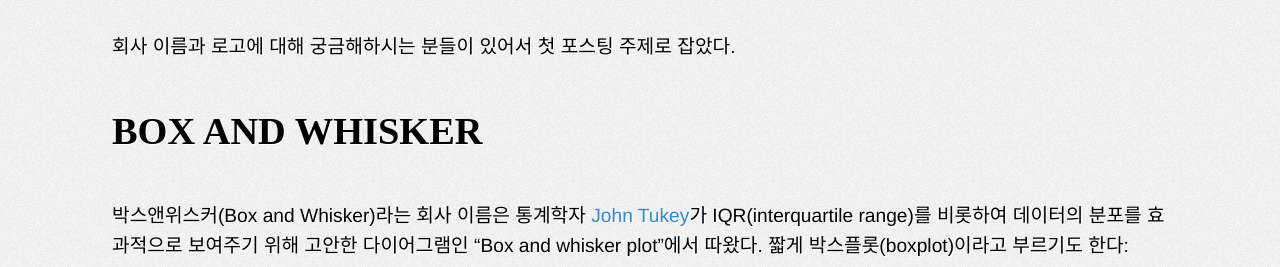
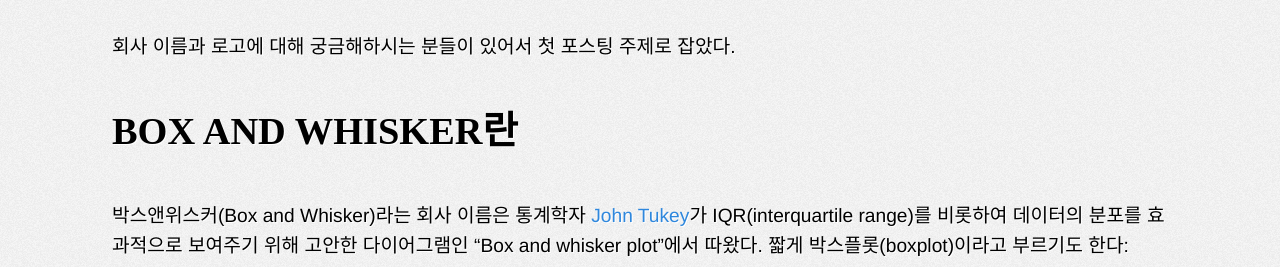
Before and after one commit to boxnwhiskr/boxnwhiskr.github.io, a Jekyll site: the page built from _posts/2014-09-03-whats_in_a_name.markdown, in a window 1280 px wide and 900 px high, cut to the strip 371-638 px from the top of the window. Built offline with Jekyll 4.4.1, drawn with Linux system fonts in a browser that asks for light colours.

Commit message:
Update 2014-09-03-whats_in_a_name.markdown

```diff
--- a/_posts/2014-09-03-whats_in_a_name.markdown
+++ b/_posts/2014-09-03-whats_in_a_name.markdown
@@ -8,7 +8,7 @@ category: announcement
 회사 이름과 로고에 대해 궁금해하시는 분들이 있어서 첫 포스팅 주제로 잡았다.
 
 
-# Box and Whisker
+# Box and Whisker란
 
 박스앤위스커(Box and Whisker)라는 회사 이름은 통계학자 [John Tukey](http://en.wikipedia.org/wiki/John_W._Tukey)가
 IQR(interquartile range)를 비롯하여 데이터의 분포를 효과적으로 보여주기 위해 고안한
```
